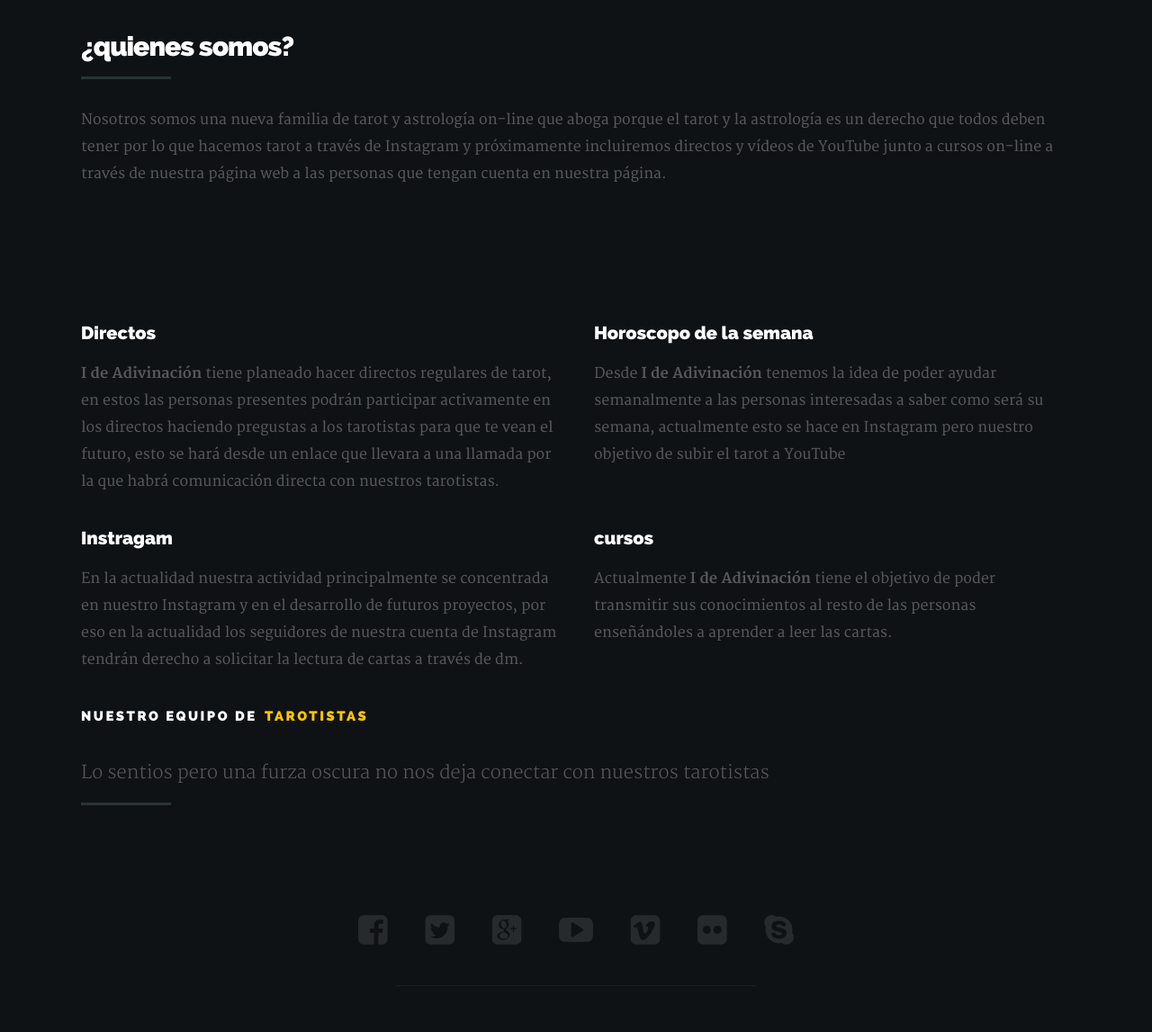
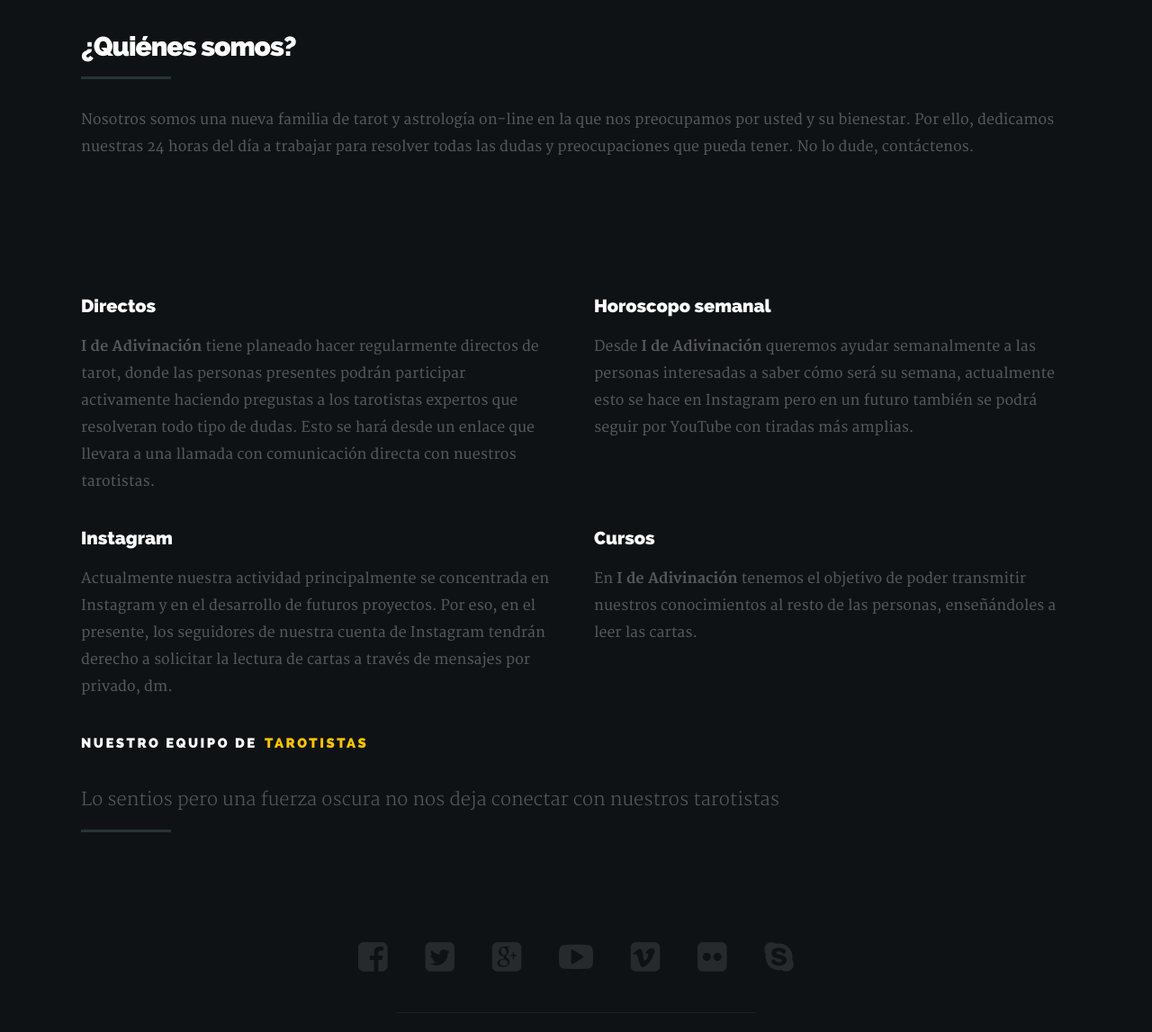
Before and after one commit to Pdrj09/I_de_adivinacion, a Django app: template templates/index/qnsms.html in a window 1280 px wide. Shown: the part 66-1213 px from the top of the page at 90% size. Run offline with Django 3.2, Linux system fonts and the light colour scheme; the template is opened without the code that fills it, so the values that code supplies are empty.

Commit message:
update of the 'nosotros' and 'index' page

```diff
--- a/templates/index/index.html
+++ b/templates/index/index.html
@@ -26,10 +26,10 @@
 								Bienvenido a la web de <span>I de Adivinación</span>
 							</h1>
 							<h3 class="">
-								Bienvenido a esta nueva casa de tarot y astronomia donde practicamos el estudio
+								Bienvenido a esta nueva casa de tarot y astrología donde practicamos el estudio
                                 de la adivinación teniendo como primer objetivo la prediccion del futuro para todos
                                 de manera abierta<span style="color: #fdc501;">.</span> <br>
-                                Si quieres saber mas sobre nuestro tarot <a href="/nosotros">pulsa aqui</a>
+                                Si quieres saber más sobre nuestro tarot <a href="/nosotros">pulsa aquí</a>
 							</h3>
 						</div>
 						<div class="twelve columns content group">
--- a/templates/index/qnsms.html
+++ b/templates/index/qnsms.html
@@ -4,14 +4,13 @@
 
 	<div class="twelve columns">
 
-		<h1>¿quienes somos?</h1>
+		<h1>¿Quiénes somos?</h1>
 		<hr />
 
 		<p>
-            Nosotros somos una nueva familia de tarot y astrología on-line que aboga porque el tarot y
-            la astrología es un derecho que todos deben tener por lo que hacemos tarot a través de Instagram y
-            próximamente incluiremos directos y vídeos de YouTube junto a cursos on-line a través de nuestra página
-            web a las personas que tengan cuenta en nuestra página.
+            Nosotros somos una nueva familia de tarot y astrología on-line en la que nos preocupamos por usted y su
+            bienestar. Por ello, dedicamos nuestras 24 horas del día a trabajar para resolver todas las dudas y
+            preocupaciones que pueda tener. No lo dude, contáctenos.
 		</p>
 
 	</div> <!-- end section-head -->
@@ -27,45 +26,46 @@
 			<h3>Directos </h3>
 
 			<p>
-				<strong>I de Adivinación</strong> tiene planeado hacer directos regulares de tarot,
-                en estos las personas presentes podrán participar activamente en los directos haciendo
-                pregustas a los tarotistas para que te vean el futuro, esto se hará desde un enlace que
-                llevara a una llamada por la que habrá comunicación directa con nuestros tarotistas.
+				<strong>I de Adivinación</strong> tiene planeado hacer regularmente directos de tarot,
+                donde las personas presentes podrán participar activamente haciendo pregustas a los
+				tarotistas expertos que resolveran todo tipo de dudas. Esto se hará desde un enlace que
+                llevara a una llamada con comunicación directa con nuestros tarotistas.
 				</p>
 
 		</div>
 
 		<div class="bgrid">
 
-			<h3>Horoscopo de la semana</h3>
+			<h3>Horoscopo semanal</h3>
 
 				<p>
-					Desde <strong>I de Adivinación</strong> tenemos la idea de poder ayudar semanalmente a las personas
-                    interesadas a saber como será su semana, actualmente esto se hace en Instagram pero nuestro objetivo
-                    de subir el tarot a YouTube
+					Desde <strong>I de Adivinación</strong> queremos ayudar semanalmente a las personas
+                    interesadas a saber cómo será su semana, actualmente esto se hace en Instagram pero
+					en un futuro también se podrá seguir por YouTube con tiradas más amplias.
 				</p>
 
 		</div>
 
 		<div class="bgrid">
 
-			<h3>Instragam</h3>
+			<h3>Instagram</h3>
 
 				<p>
-					En la actualidad nuestra actividad principalmente se concentrada en nuestro Instagram
-                    y en el desarrollo de futuros proyectos, por eso en la actualidad los seguidores de nuestra
-                    cuenta de Instagram tendrán derecho a solicitar la lectura de cartas a través de dm.
+					Actualmente nuestra actividad principalmente se concentrada en Instagram y en el
+					desarrollo de futuros proyectos. Por eso, en el presente, los seguidores de nuestra
+                    cuenta de Instagram tendrán derecho a solicitar la lectura de cartas a través de mensajes
+					por privado, dm.
 				</p>
 
 		</div>
 
 		<div class="bgrid">
 
-			<h3>cursos</h3>
+			<h3>Cursos</h3>
 
 			<p>
-				Actualmente <strong>I de Adivinación</strong> tiene el objetivo de poder transmitir sus
-                conocimientos al resto de las personas enseñándoles a aprender a leer las cartas.
+				En <strong>I de Adivinación</strong> tenemos el objetivo de poder transmitir nuestros
+                conocimientos al resto de las personas, enseñándoles a leer las cartas.
 			</p>
 
 		</div>
@@ -101,7 +101,7 @@
 					</div>
 				{% endfor %}
 			{% else %}
-			<p> Lo sentios pero una furza oscura no nos deja conectar con nuestros tarotistas</p>
+			<p> Lo sentios pero una fuerza oscura no nos deja conectar con nuestros tarotistas</p>
 			{% endif %}
 		</div>
         <hr />
```
